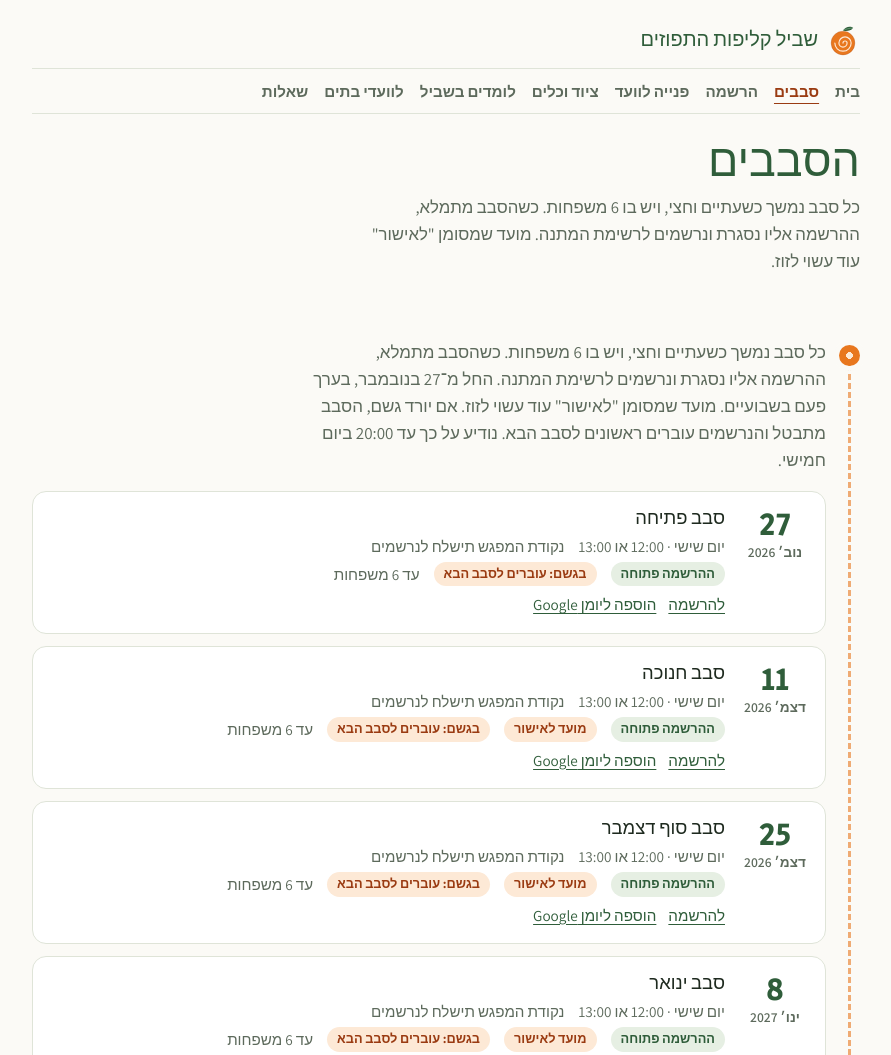
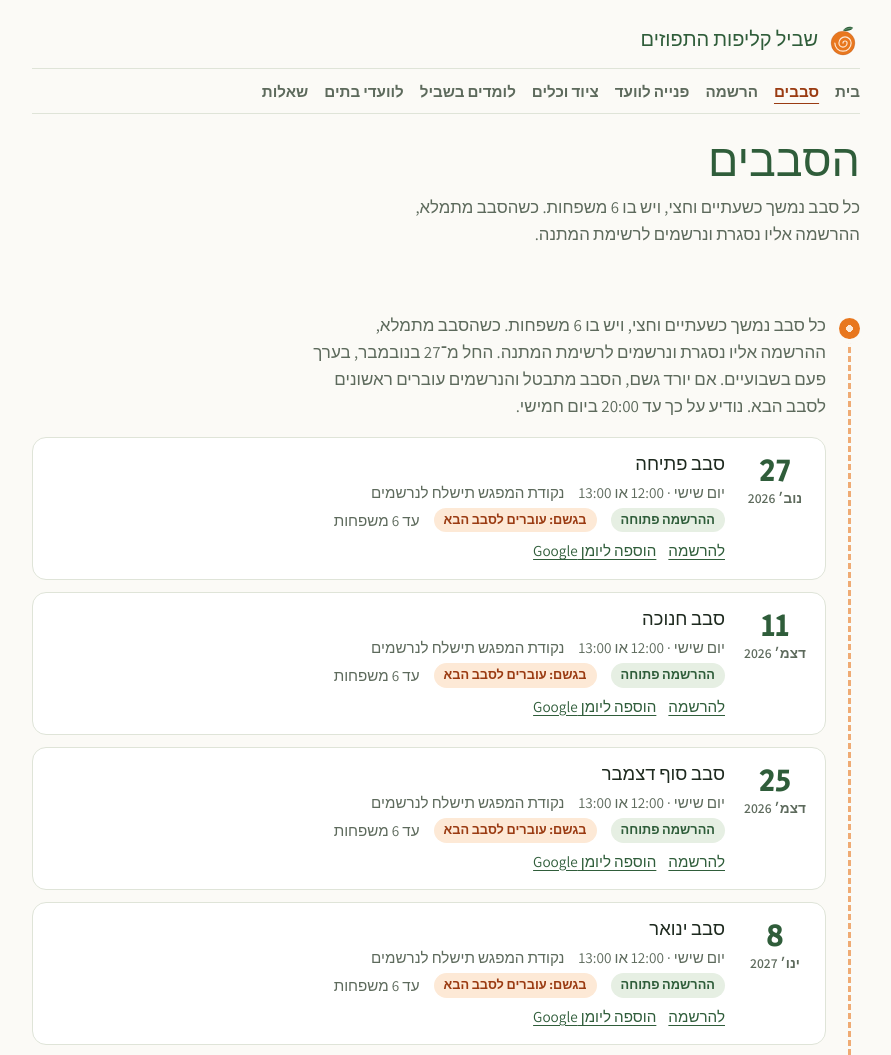
Before and after one commit to omerpines/orange-peel-trail, a plain HTML site: page rounds.html in a window 1280 px wide. Shown: the top 1055 px of the page, without its empty margins (194-1085 px from the left). Drawn offline with Linux system fonts and the light colour scheme.

Commit message:
Confirm biweekly round dates
Co-Authored-By: Claude Opus 5.5 <noreply@anthropic.com>
Claude-Session: https://claude.ai/code/session_0164Q5pQFPnkDfcxyUTpdC6C

```diff
--- a/app.js
+++ b/app.js
@@ -8,12 +8,12 @@ const CONFIG = {
 };
 const EVENTS = [ // status: open / tbc (מועד לאישור) / full. rain ריק = בגשם עוברים לסבב הבא
   {id:"R1", date:"2026-11-27", time:"12:00 או 13:00", title:"סבב פתיחה", place:"נקודת המפגש תישלח לנרשמים", seats:6, status:"open"},
-  {id:"R2", date:"2026-12-11", time:"12:00 או 13:00", title:"סבב חנוכה", place:"נקודת המפגש תישלח לנרשמים", seats:6, status:"tbc"},
-  {id:"R3", date:"2026-12-25", time:"12:00 או 13:00", title:"סבב סוף דצמבר", place:"נקודת המפגש תישלח לנרשמים", seats:6, status:"tbc"},
-  {id:"R4", date:"2027-01-08", time:"12:00 או 13:00", title:"סבב ינואר", place:"נקודת המפגש תישלח לנרשמים", seats:6, status:"tbc"},
-  {id:"R5", date:"2027-01-22", time:"12:00 או 13:00", title:"סבב ערב ט\"ו בשבט", place:"נקודת המפגש תישלח לנרשמים", seats:6, status:"tbc", note:"תחנה מיוחדת על שבעת המינים"},
-  {id:"R6", date:"2027-02-05", time:"12:00 או 13:00", title:"סבב פברואר", place:"נקודת המפגש תישלח לנרשמים", seats:6, status:"tbc"},
-  {id:"R7", date:"2027-02-19", time:"12:00 או 13:00", title:"סבב סוף העונה", place:"נקודת המפגש תישלח לנרשמים", seats:6, status:"tbc"}
+  {id:"R2", date:"2026-12-11", time:"12:00 או 13:00", title:"סבב חנוכה", place:"נקודת המפגש תישלח לנרשמים", seats:6, status:"open"},
+  {id:"R3", date:"2026-12-25", time:"12:00 או 13:00", title:"סבב סוף דצמבר", place:"נקודת המפגש תישלח לנרשמים", seats:6, status:"open"},
+  {id:"R4", date:"2027-01-08", time:"12:00 או 13:00", title:"סבב ינואר", place:"נקודת המפגש תישלח לנרשמים", seats:6, status:"open"},
+  {id:"R5", date:"2027-01-22", time:"12:00 או 13:00", title:"סבב ערב ט\"ו בשבט", place:"נקודת המפגש תישלח לנרשמים", seats:6, status:"open", note:"תחנה מיוחדת על שבעת המינים"},
+  {id:"R6", date:"2027-02-05", time:"12:00 או 13:00", title:"סבב פברואר", place:"נקודת המפגש תישלח לנרשמים", seats:6, status:"open"},
+  {id:"R7", date:"2027-02-19", time:"12:00 או 13:00", title:"סבב סוף העונה", place:"נקודת המפגש תישלח לנרשמים", seats:6, status:"open"}
 ];
 const SEASONS = [ // months 1..12, est = not verified
   {name:"זית (מסיק)", m:[9,10,11,12,1], est:false},
--- a/rounds.html
+++ b/rounds.html
@@ -20,9 +20,9 @@
 <body>
 <div class="wrap">
 <div class="topbar"><a class="homelink" href="index.html"><svg viewBox="0 0 200 200" aria-hidden="true"><path d="M100 38 C 112 14, 146 10, 160 22 C 146 40, 118 46, 100 38 Z" fill="#2f5d3a"/><path d="M100 38 C 118 30, 138 24, 156 24" stroke="#8fc79c" stroke-width="3" fill="none"/><circle cx="100" cy="112" r="70" fill="#e8771e"/><path d="M100 112 m-48 0 a48 48 0 1 0 96 0 a36 36 0 1 0 -72 0 a24 24 0 1 0 48 0 a12 12 0 1 0 -24 0" stroke="#fde9d6" stroke-width="7" fill="none" stroke-linecap="round"/><circle cx="100" cy="112" r="70" fill="none" stroke="#9a3b12" stroke-width="4" opacity=".35"/></svg><span>שביל קליפות התפוזים</span></a><nav class="toc" aria-label="ניווט באתר"><a href="index.html">בית</a><a href="rounds.html" aria-current="page">סבבים</a><a href="register.html">הרשמה</a><a href="invite.html">פנייה לוועד</a><a href="gear.html">ציוד וכלים</a><a href="learn.html">לומדים בשביל</a><a href="committees.html">לוועדי בתים</a><a href="faq.html">שאלות</a></nav></div>
-<header class="pagehead"><h1>הסבבים</h1><p>כל סבב נמשך כשעתיים וחצי, ויש בו 6 משפחות. כשהסבב מתמלא, ההרשמה אליו נסגרת ונרשמים לרשימת המתנה. מועד שמסומן "לאישור" עוד עשוי לזוז.</p></header><main class="trail">
+<header class="pagehead"><h1>הסבבים</h1><p>כל סבב נמשך כשעתיים וחצי, ויש בו 6 משפחות. כשהסבב מתמלא, ההרשמה אליו נסגרת ונרשמים לרשימת המתנה.</p></header><main class="trail">
 <section class="stop" id="events">
-  <p class="sub">כל סבב נמשך כשעתיים וחצי, ויש בו 6 משפחות. כשהסבב מתמלא, ההרשמה אליו נסגרת ונרשמים לרשימת המתנה. החל מ־27 בנובמבר, בערך פעם בשבועיים. מועד שמסומן "לאישור" עוד עשוי לזוז. אם יורד גשם, הסבב מתבטל והנרשמים עוברים ראשונים לסבב הבא. נודיע על כך עד 20:00 ביום חמישי.</p>
+  <p class="sub">כל סבב נמשך כשעתיים וחצי, ויש בו 6 משפחות. כשהסבב מתמלא, ההרשמה אליו נסגרת ונרשמים לרשימת המתנה. החל מ־27 בנובמבר, בערך פעם בשבועיים. אם יורד גשם, הסבב מתבטל והנרשמים עוברים ראשונים לסבב הבא. נודיע על כך עד 20:00 ביום חמישי.</p>
   <div class="events" id="eventList"></div>
 </section>
 
```
